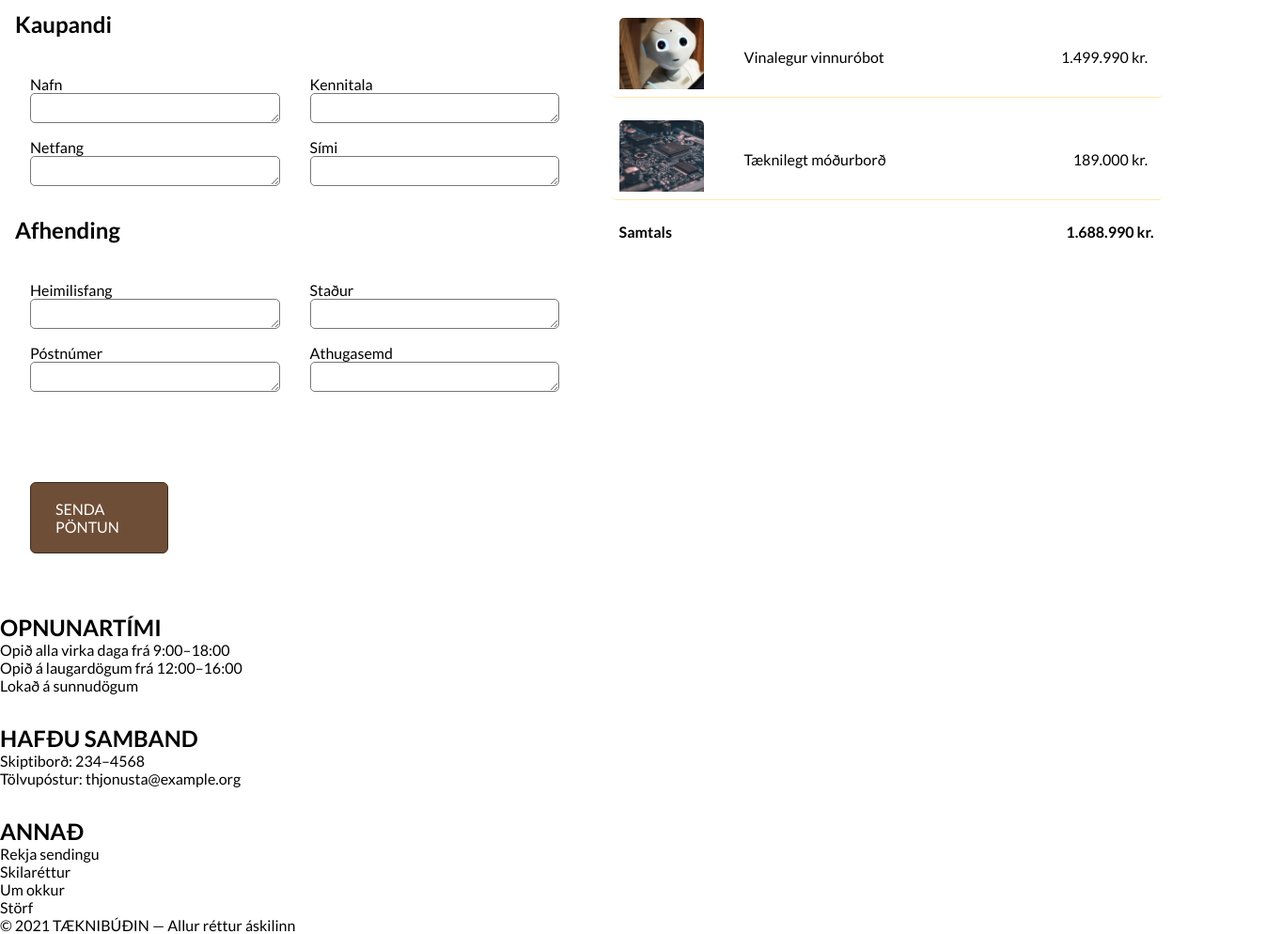
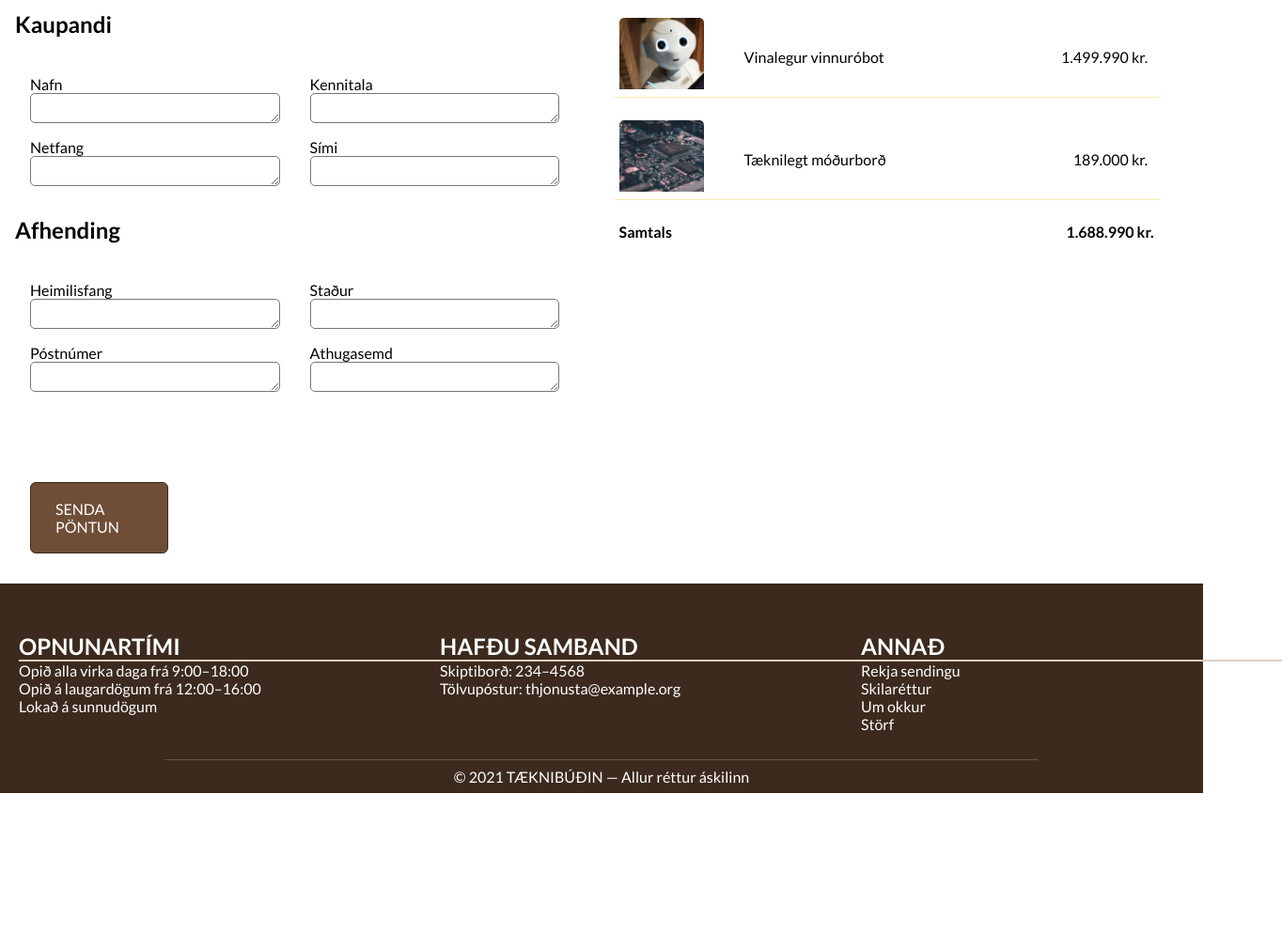
Before and after one commit to BFN03/Hopverk1, a plain HTML site: page karfa.html in a window 1280 px wide. Shown: the part 141-1135 px from the top of the page at 94% size, 1364 px wide, since content can reach past the window. After the commit the page ends 985 px from the top, so only its background shows below. Drawn offline with Linux system fonts and the light colour scheme.

Commit message:
Lagað styles

```diff
--- a/styles.css
+++ b/styles.css
@@ -287,6 +287,66 @@ color: #000000;
 
   }
 
+  .footer h2 {
+    border-bottom: 2px solid #E1CEC2;
+    width: 448px;
+
+  }
+  .footer2 h2 {
+    border-bottom: 2px solid #E1CEC2;
+    width: 448px;
+
+  }
+  .copyright {
+    display: flex;
+    justify-content: center;
+    color: #fff;
+    padding-top: 0.5rem;
+    padding-bottom: 0.5rem;
+    background-color: #3C2A1E;
+  }
+  .copyright .lina34 {
+    padding-top: 0.5rem;
+    display: flex;
+    justify-content: center;
+    border-top: 1px solid #6f4e37;
+    width: 930px;
+
+  }
+  .footer2 {
+    display:flex;
+    justify-content: space-between;
+    margin-top: 0rem;
+    margin-bottom: 0rem;
+    padding: 1rem;
+    color: #FFFFFF;
+    background: #3C2A1E;
+    padding: 20px;
+    position: relative;
+
+
+  }
+
+  .footer2 > section {
+    display: flex;
+    flex-direction: column;
+    align-items: start;
+
+  }
+  .footer2 .dd {
+    display: flex;
+    flex-direction: column;
+    align-items: start;
+  }
+
+  .footer2 ul {
+    list-style: none;
+    display: flex;
+    flex-direction: column;
+    align-items: start;
+
+  }
+
   /***Filter***/
   .filter {
     display: flex;
@@ -343,9 +403,6 @@ color: #000000;
   display: flex;
   align-items: center;
 padding: 5px
-
-
-
 }
 
 
```
